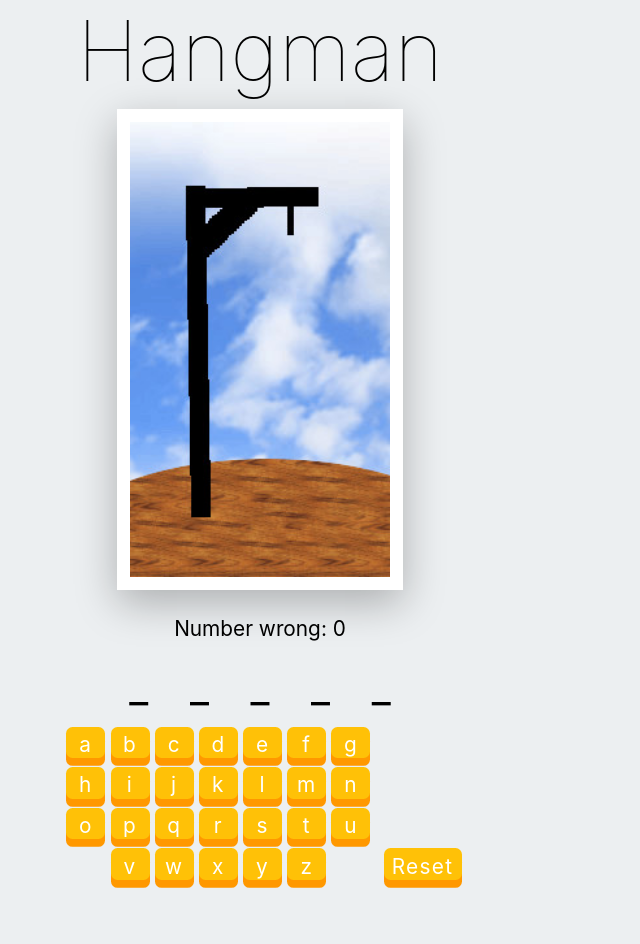
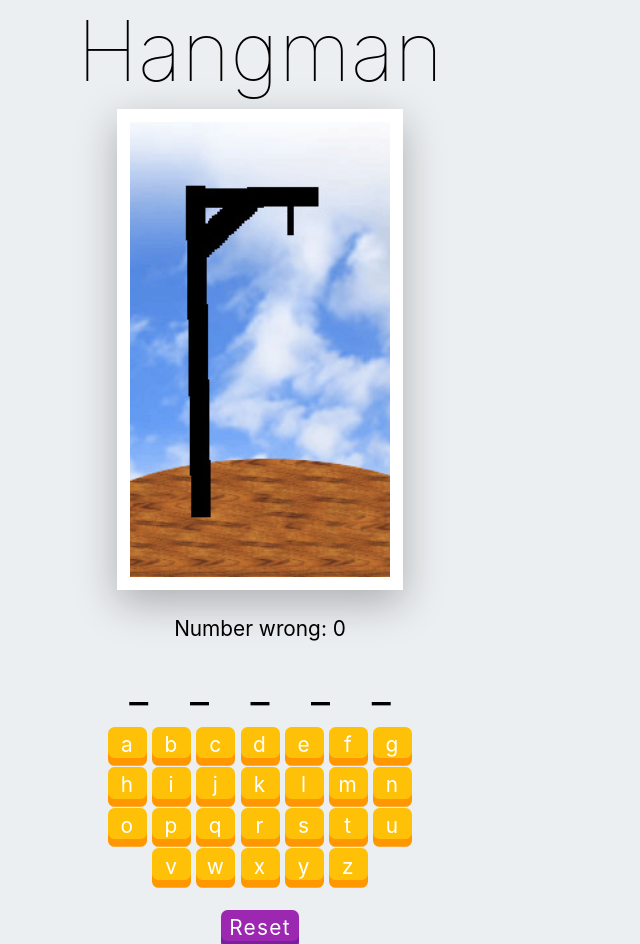
Before and after one commit to ssemlitz/react-playground, a React (Create React App) app: page / in a window 1280 px wide. Shown: the whole page, without its empty margins (0-640 px from the left). Before the commit the page ends 903 px from the top, so only its background shows below. Built offline with nearby package versions, Linux system fonts and the light colour scheme.

Commit message:
edit hangman reset button styling

```diff
--- a/src/Components/Hangman/Hangman.jsx
+++ b/src/Components/Hangman/Hangman.jsx
@@ -67,7 +67,7 @@ const Hangman = (props) => {
 
         { nWrong < maxWrong ?
         <div>
-          <img src={images[nWrong]} alt={nWrong} />
+          <img src={images[nWrong]} alt={altText} />
           <p>Number wrong: {nWrong}</p>
           <p className={styles.HangmanWord}>{guessedWord()}</p>
           <p className={styles.HangmanBtns}>{generateButtons()}</p>
--- a/src/Components/Hangman/Hangman.module.css
+++ b/src/Components/Hangman/Hangman.module.css
@@ -36,19 +36,15 @@
 }
 
 #HangmanReset {
-  border: none;
-  font-family: inherit;
-  font-size: 1rem;
-  cursor: pointer;
-  width: 60px;
-  margin: 5px 2px 2px 2px;
-  letter-spacing: 1px;
-  outline: none;
-  background: #ffc107;
-  color: #fff;
-  box-shadow: 0 6px #ff9800;
-  border-radius: 5px;
-  padding-top: 4px;
+  width: auto;
+  display: block;
+  margin-left: auto;
+  margin-right: auto;
+  background: #9c27b0;
+  box-shadow: 0 6px #7b1fa2;
+}
+#HangmanReset:hover {
+  background: #7b1fa2;
 }
 
 .Hangman button {
```
